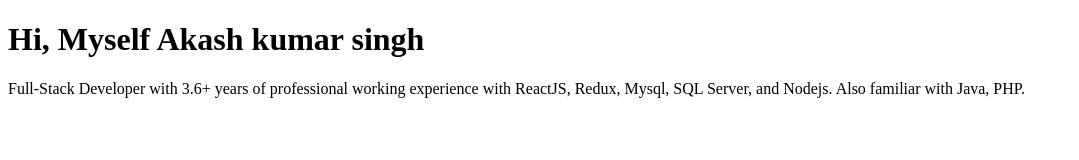
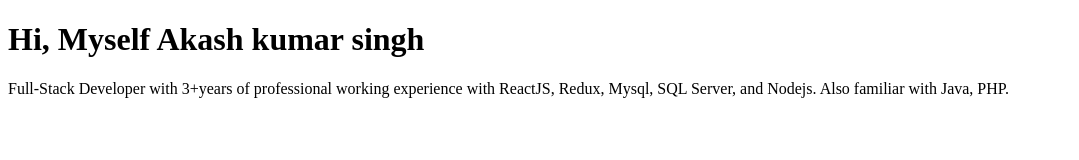
Before and after one commit to akash22396/akash22396.github.io, a plain HTML site: page index.html in a window 1280 px wide. Shown: the whole page, without its empty margins (0-1079 px from the left). Drawn offline with Linux system fonts and the light colour scheme.

Commit message:
Update index.html

```diff
--- a/index.html
+++ b/index.html
@@ -9,7 +9,7 @@
   <body>
     <h1>Hi, Myself Akash kumar singh</h1>
     <p>
-      Full-Stack Developer with 3.6+ years of professional working experience
+      Full-Stack Developer with 3+years of professional working experience
       with ReactJS, Redux, Mysql, SQL Server, and Nodejs. Also familiar with
       Java, PHP.
     </p>
```
